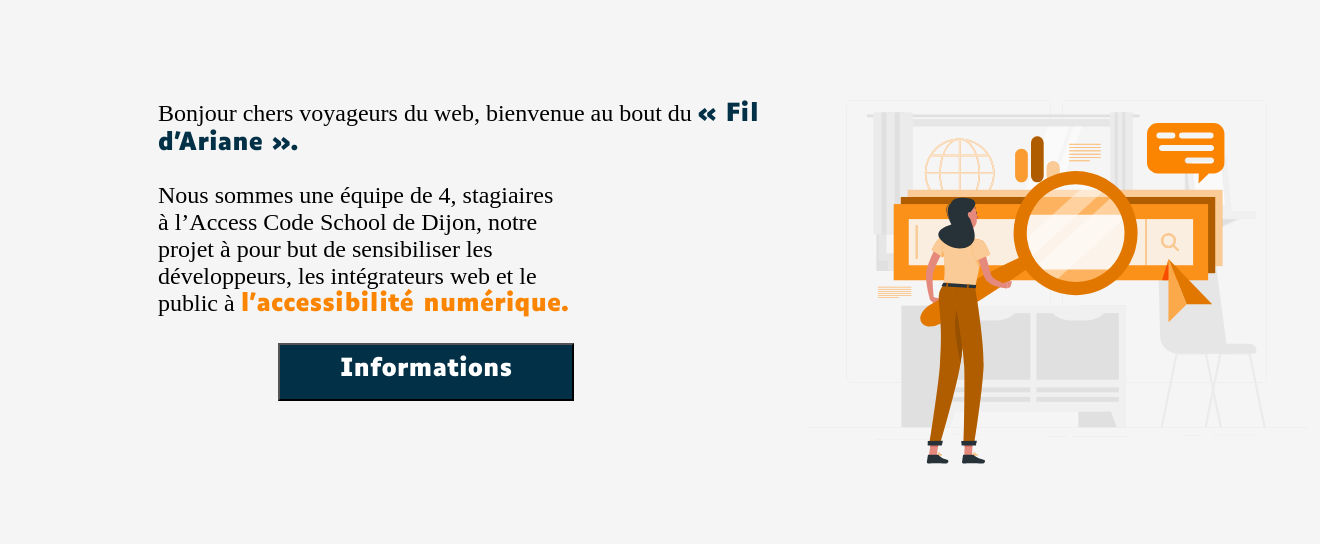
After one commit to Fire-Owl/fil-d-ariane, a PHP site: page /pages/landing-page.php in a window 1320 px wide. The commit adds this page. Shown: the top 544 px of the page. Run offline with PHP 8.4, Linux system fonts and the light colour scheme.

Commit message:
landing page

```diff
--- a/assets/styles/main.css
+++ b/assets/styles/main.css
@@ -7,6 +7,11 @@
     src: url(Luciole-Regular.ttf);
 }
 
+
+
+body{
+    background-color: #f5f5f5;
+}
 
 /*FOOTER*/
 
@@ -44,3 +49,56 @@
     padding-left: 15px;
     margin-top: 32px;
 }
+
+
+/*LANDING PAGE*/
+
+#engines{
+    width: 500px;
+    position: absolute;
+    top: 45px;
+}
+
+
+.container_images-informations{
+    margin-left: 800px;
+}
+
+
+.container__informations{
+    margin-top: 100px;
+    margin-left: 150px;
+}
+
+.fil{
+    color: #023047;
+    font-family: "Luciole-Bold";
+}
+
+.access{
+    color:#FB8500;
+    font-family: "Luciole-Bold";
+}
+
+p{
+    font-size: 24px;
+}
+
+.bouton{
+    color: #fff;
+    background-color: #023047;
+    font-size: 24px;
+    font-family: "Luciole-Bold";
+    margin-left: 120px;
+    padding-left: 60px;
+    padding-right: 60px;
+    padding-top: 10px;
+    padding-bottom: 15px;
+}
+
+.bouton:hover{
+    box-shadow: 1px 7px #FB8500;
+}
+
+
+/* MEDIA QUERIES POUR LANDING PAGE*/
--- a/includes/footer.php
+++ b/includes/footer.php
@@ -5,7 +5,7 @@
     <meta http-equiv="X-UA-Compatible" content="IE=edge">
     <meta name="viewport" content="width=device-width, initial-scale=1.0">
     <link rel="stylesheet" href="../assets/styles/main.css">
-    <title>Document</title>
+    <title>Footer</title>
 </head>
 <body>
 
--- /dev/null
+++ b/pages/landing-page.php
@@ -0,0 +1,27 @@
+<!DOCTYPE html>
+<html lang="en">
+
+<head>
+<meta charset="UTF-8">
+<meta http-equiv="X-UA-Compatible" content="IE=edge">
+<meta name="viewport" content="width=device-width, initial-scale=1.0">
+<title>Document</title>
+<link rel="stylesheet" href="../assets/styles/main.css">
+</head>
+
+<body>
+
+<div class="container">
+    <div class="container__informations">
+        <p class="bonjour">Bonjour chers voyageurs du web, bienvenue au bout du <span class="fil">« Fil <br> d’Ariane ».<br></span></p>
+
+       <p class="stagiaires"> Nous sommes une équipe de 4, stagiaires<br> à l’Access Code School de Dijon, notre<br> projet à pour but de sensibiliser les<br> développeurs, les intégrateurs web et le<br> public à <span class="access">l’accessibilité numérique.</span></p>
+       <a href="../pages/"><button class="bouton" type="button"> Informations</button></a>
+
+
+    </div> <!-- ferme container informations -->
+
+    <div class="container_images-informations">
+        <img src="../assets/images/Search-engines-rafiki.svg" alt="search engines rafiki.svg" id="engines">
+    </div> <!-- ferme container__images-informations-->
+</div> <!-- ferme container -->
```
Also changed, not shown: assets/images/Search-engines-rafiki.svg (added).
